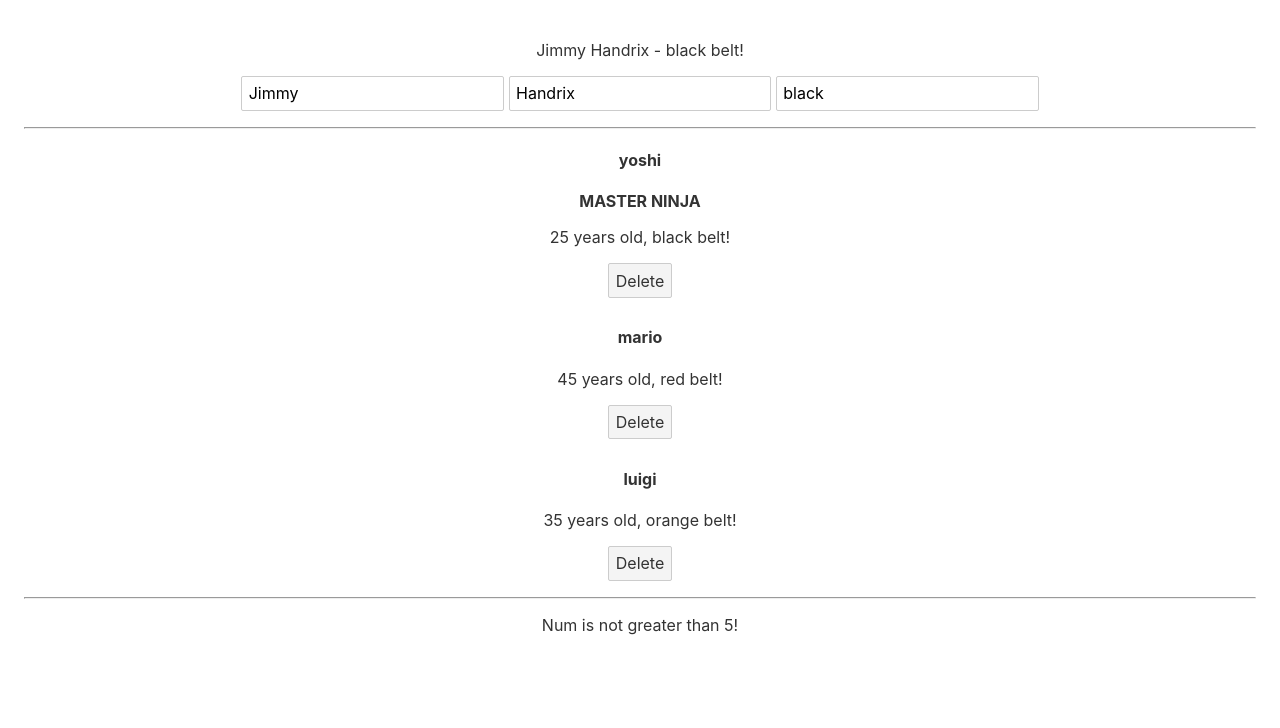
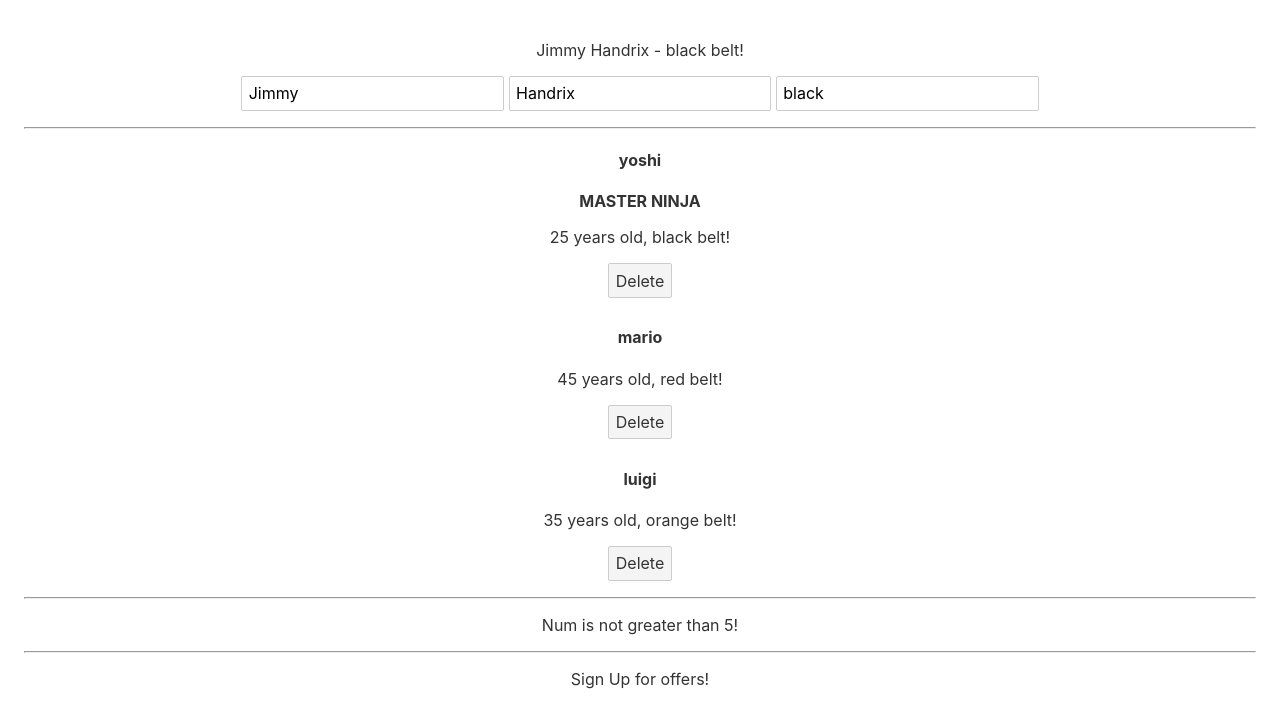
Before and after one commit to SinisaVukmirovic/Svelte-Tutorial-for-Beginners, a Svelte app: page / in a window 1280 px wide. Shown: the top 728 px of the page. Built offline with nearby package versions, Linux system fonts and the light colour scheme.

Commit message:
Components

```diff
--- a/src/App.svelte
+++ b/src/App.svelte
@@ -1,4 +1,7 @@
 <script>
+	// components
+	import Modal from './Modal.svelte';
+
 	// let name = 'Yoshi';
 	let beltClr = 'black';
 
@@ -92,6 +95,11 @@
 	{:else}
 		<p>Num is not greater than 5!</p>
 	{/if}
+
+	<hr>
+
+	<!-- components -->
+	<Modal />
 </main>
 
 <style>
@@ -102,12 +110,12 @@
 		margin: 0 auto;
 	}
 
-	h1 {
+	/* h1 {
 		color: #ff3e00;
 		text-transform: uppercase;
 		font-size: 4em;
 		font-weight: 100;
-	}
+	} */
 
 	@media (min-width: 640px) {
 		main {
--- /dev/null
+++ b/src/Modal.svelte
@@ -0,0 +1,16 @@
+<script>
+    let showModal = true;
+</script>
+
+<!-- === MOCK UP === -->
+{#if showModal}
+    <div class="backdrop">
+        <div class="modal">
+            <p>Sign Up for offers!</p>
+        </div>
+    </div>
+{/if}
+
+<style>
+
+</style>
```
